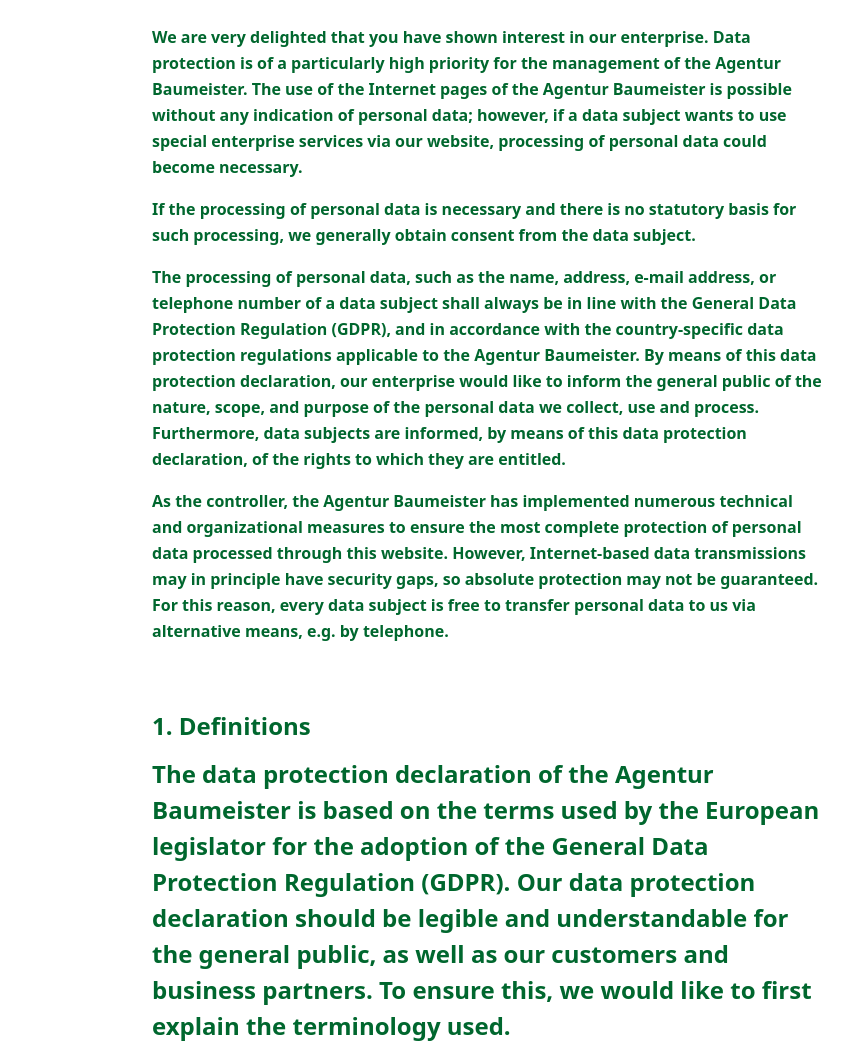
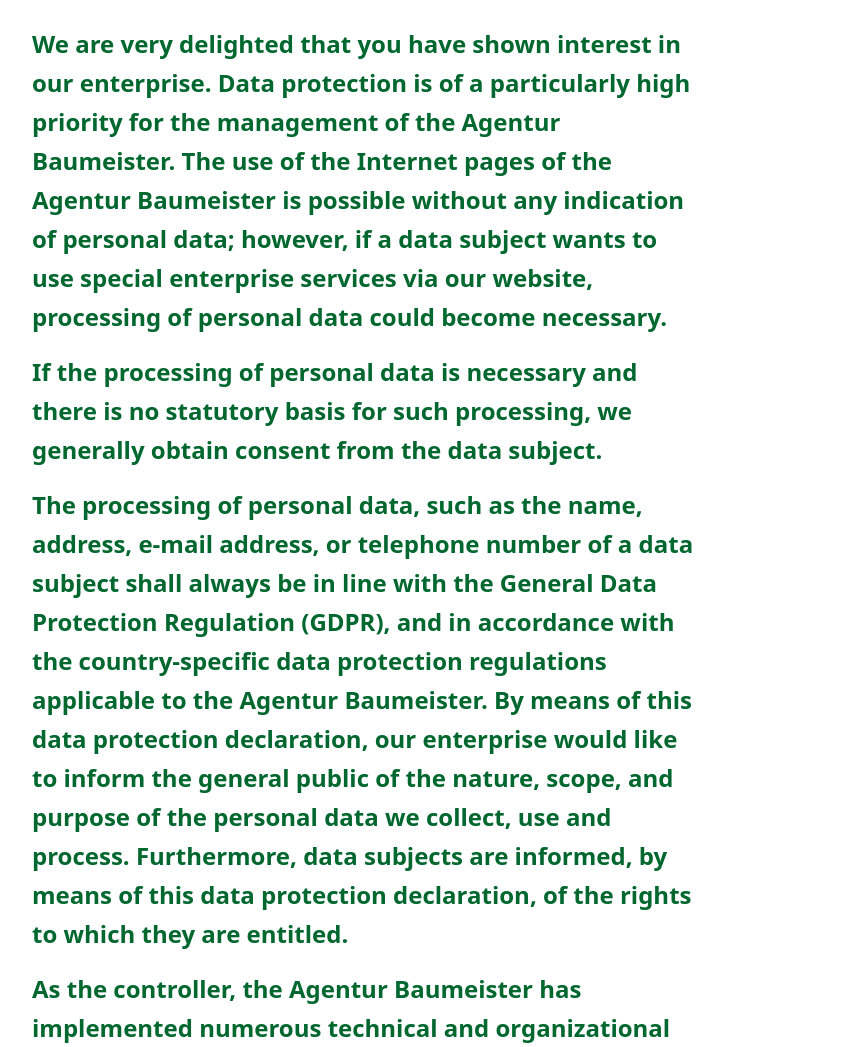
Before and after one commit to thicien/Website-project, a website: page src/section/data-privacy.html in a window 1280 px wide. Shown: the top 1047 px of the page, without its empty margins (152-1004 px from the left). Drawn offline with nearby package versions, Linux system fonts and the light colour scheme.

Commit message:
Fixing: Fixing margins right and left so that it can apper as well as figma sample

```diff
--- a/src/section/data-privacy.html
+++ b/src/section/data-privacy.html
@@ -8,22 +8,22 @@
 </head>
 
 <body>
-    <div class="flex justify-center font-semibold items-start min-h-screen p-6">
+    <div class="flex font-semibold min-h-screen p-6 mx-10sm:mx-10 lg:mx-40">
        <div class="max-w-2xl ">
         <div class="mb-8">
-            <p class="text-[#00672E] text-[16px] leading-relaxed mb-4">
+            <p class="text-[#00672E] text-[24px] leading-relaxed mb-4">
               We are very delighted that you have shown interest in our enterprise. Data protection is of a particularly high priority for the management of the Agentur Baumeister. The use of the Internet pages of the Agentur Baumeister is possible without any indication of personal data; however, if a data subject wants to use special enterprise services via our website, processing of personal data could become necessary.
             </p>
 
-            <p class="text-[#00672E] text-[16px] leading-relaxed mb-4">
+            <p class="text-[#00672E] text-[24px] leading-relaxed mb-4">
               If the processing of personal data is necessary and there is no statutory basis for such processing, we generally obtain consent from the data subject.
             </p>
 
-            <p class="text-[#00672E] text-[16px] leading-relaxed mb-4">
+            <p class="text-[#00672E] text-[24px] leading-relaxed mb-4">
               The processing of personal data, such as the name, address, e-mail address, or telephone number of a data subject shall always be in line with the General Data Protection Regulation (GDPR), and in accordance with the country-specific data protection regulations applicable to the Agentur Baumeister. By means of this data protection declaration, our enterprise would like to inform the general public of the nature, scope, and purpose of the personal data we collect, use and process. Furthermore, data subjects are informed, by means of this data protection declaration, of the rights to which they are entitled.
             </p>
 
-            <p class="text-[#00672E] text-[16px] leading-relaxed mb-4">
+            <p class="text-[#00672E] text-[24px] leading-relaxed mb-4">
               As the controller, the Agentur Baumeister has implemented numerous technical and organizational measures to ensure the most complete protection of personal data processed through this website. However, Internet-based data transmissions may in principle have security gaps, so absolute protection may not be guaranteed. For this reason, every data subject is free to transfer personal data to us via alternative means, e.g. by telephone.
             </p>
         </div>
```
